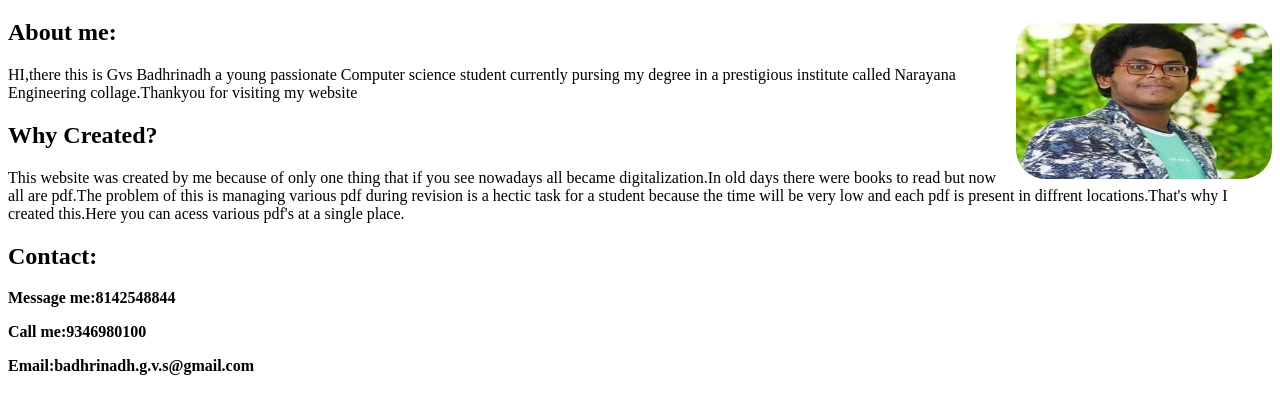
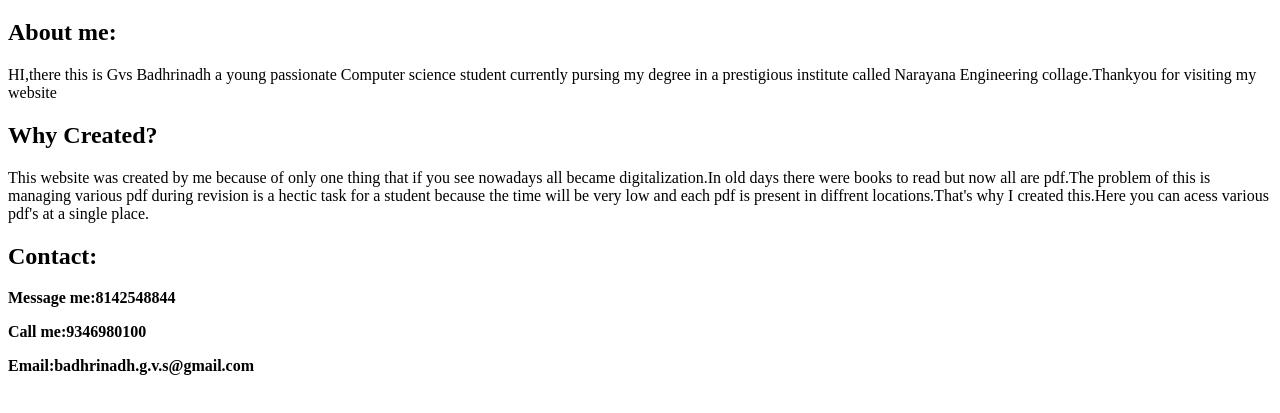
Before and after one commit to Narayanacollage711/classworks, a plain HTML site: page me.html in a window 1280 px wide. Shown: the part 61-474 px from the top of the page. Drawn offline with Linux system fonts and the light colour scheme.

Commit message:
Update me.html

```diff
--- a/me.html
+++ b/me.html
@@ -18,7 +18,6 @@
 </style>
 <body>
     <h1>G.v.s Badhrinadh</h1>
-    <img src="me.jpg" alt="Developer" id="me">
     <h2>About me:</h2>
     <p id="id">HI,there this is Gvs Badhrinadh a  young passionate Computer science student currently pursing my degree in a prestigious institute called Narayana Engineering collage.Thankyou for visiting my website
     </p>
```
